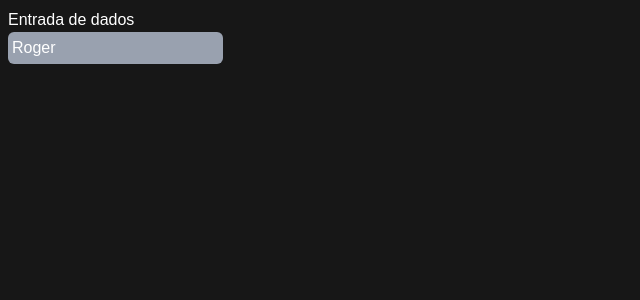
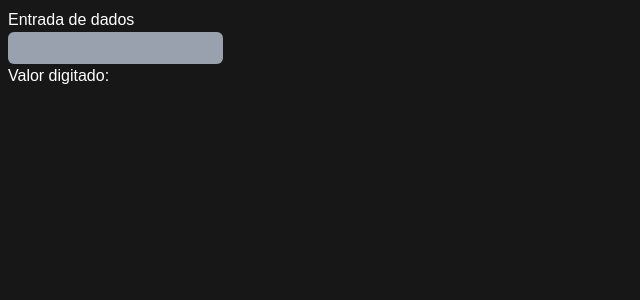
Before and after one commit to rogin2005/CursoJS, a Next.js app in the folder CursoJS/Fs_udemy/react-next-aula/react-fundamentos/: page /fundamentos/entrada in a window 1280 px wide. Shown: the top 300 px of the page, without its empty margins (0-640 px from the left). Built offline with nearby package versions, Linux system fonts and the light colour scheme.

Commit message:
Estado de caixa de texto

```diff
--- a/CursoJS/Fs_udemy/react-next-aula/react-fundamentos/src/app/fundamentos/entrada/page.tsx
+++ b/CursoJS/Fs_udemy/react-next-aula/react-fundamentos/src/app/fundamentos/entrada/page.tsx
@@ -1,11 +1,28 @@
+'use client'
+
+import { useState } from "react"
+
 export default function Entrada() {
+
+    const [valor, setValor] = useState('')
+
+    function alterarValor( e: any ) {
+        console.log(e)
+        setValor( e.target.value )
+    }
+
     return (
         <div className="p-2">
             <h1>Entrada de dados</h1>
             <input
-            value={"Roger"}
+            value={valor}
             className="campo-texto"
+            // onChange={ e => setValor( e.target.value ) }
+            onChange={alterarValor}
             type="text" />
+
+            <h4>Valor digitado: {valor}</h4>
+
         </div>
     )
 }
```
